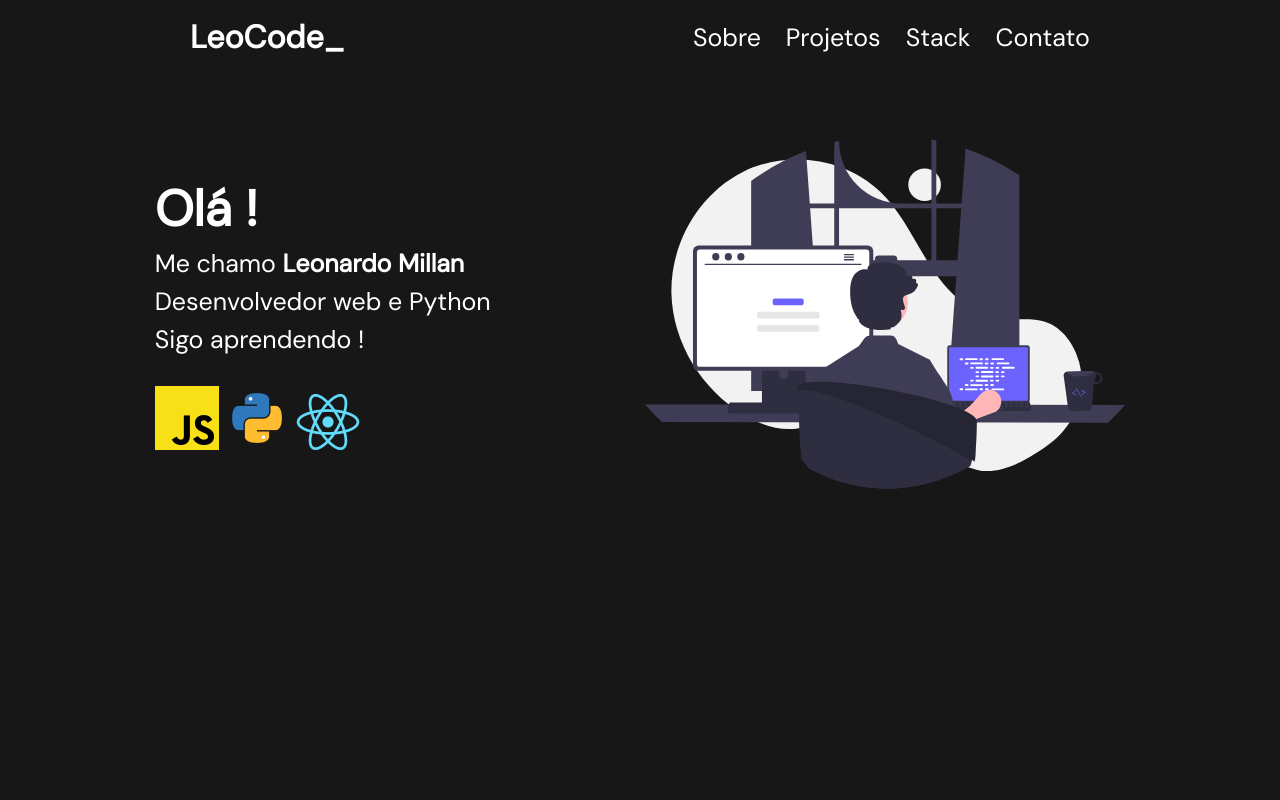
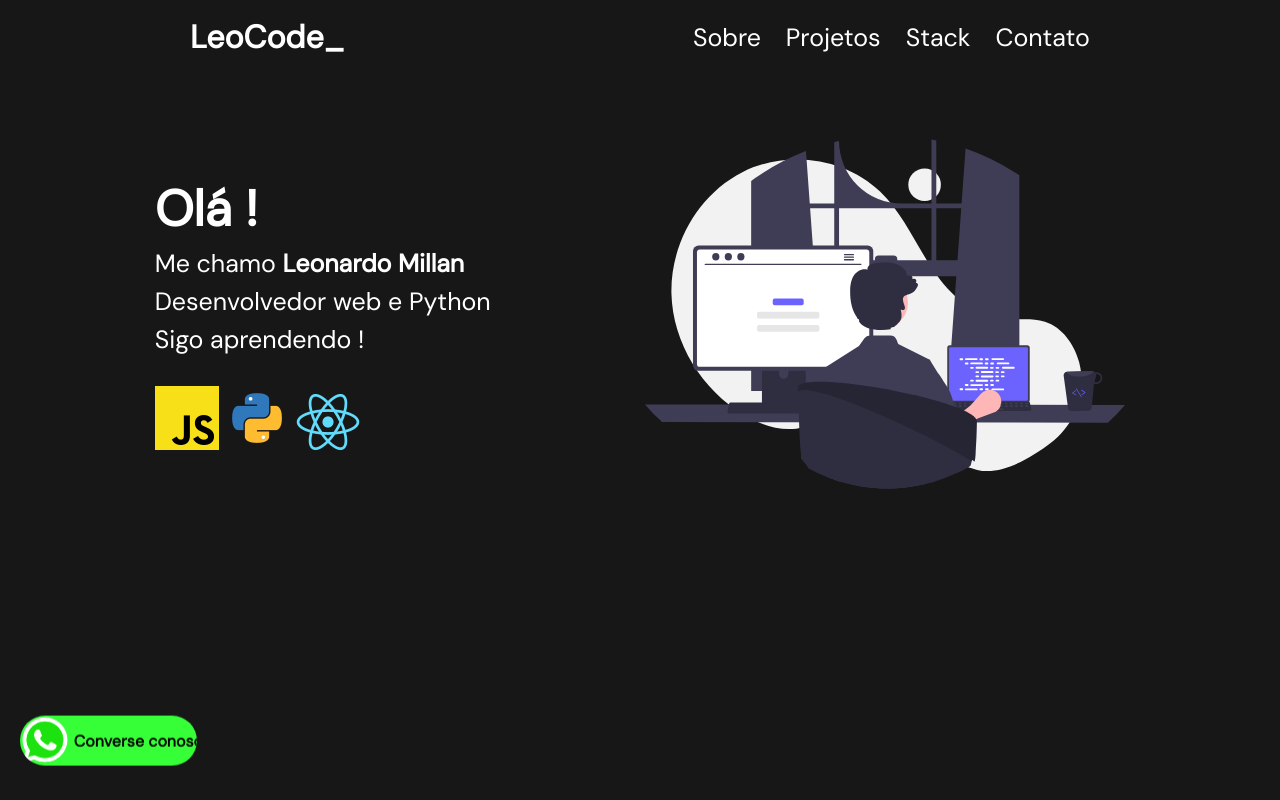
Before and after one commit to leomillan22/Portifolio, a plain HTML site: page index.html in a window 1280 px wide. Drawn offline with Linux system fonts and the light colour scheme.

Commit message:
botao whatsapp

```diff
--- a/CSS/style.css
+++ b/CSS/style.css
@@ -3,12 +3,13 @@
     box-sizing: border-box;
     padding: 0;
     margin: 0;
-    background-color: #171717;
     color: white;
     font-family: 'DM Sans', sans-serif;
     text-decoration: none;
 }
-
+body{
+    background-color: #171717
+}
 header{
     display: flex;
     align-items: center;
@@ -44,3 +45,63 @@ main{
 .stack{
     margin-top: 1em;
 }
+
+
+
+/* BUTTON WHATSAPP */
+#div-fixa{
+    position: fixed;
+    bottom: 20px;
+    margin: 0 20px;
+    background: rgb(37, 184, 37);
+    width: 230px;
+    border-radius: 50px;
+    cursor: pointer;
+    transition: 0.5s all;
+}
+
+#div-fixa.shrink{
+    width: 50px;
+    transition: 0.5s all;
+    overflow: hidden;
+
+}
+
+#div-fixa img{
+    width: 50px;
+    height: 50px;
+}
+
+#div-fixa a .flex-itens{
+    display: flex;
+    align-items: center;
+}
+
+#div-fixa a .flex-itens span{
+    display: block;
+    font-weight: bold;
+    color: #040305;
+    margin-left: 5px;
+    min-width: 170px;
+}
+
+/* ANIMACAO BOTAO */
+
+.flutuar {
+    animation-name: flutuar;
+    animation-duration: 0.7s;
+    animation-iteration-count: infinite;
+    animation-direction: alternate;
+    animation-timing-function: ease-in-out;
+}
+
+@keyframes flutuar {
+    from {
+        transform: translate3d(0, 0, 0);
+        filter: brightness(100%);
+    }
+    to {
+        transform: translate3d(0, -15px, 0);
+        filter: brightness(150%);
+    }
+}
--- a/index.html
+++ b/index.html
@@ -41,5 +41,15 @@
     <footer>
 
     </footer>
+    <div id="div-fixa" class="flutuar" data-shrink="yes">
+        <a href="https://api.whatsapp.com/send/?phone=5511992686148&text&type=phone_number&app_absent=0" target="_blank">
+            <div class="flex-itens">
+                <img src="./img/whatsapp.png" alt="Chamar no whatsapp!">
+                <span>Converse conosco!</span>
+            </div>
+        </a>
+
+    </div>
+    <script src="./js/whatsapp-shrink.js"></script>
 </body>
 </html>
```
Also changed, not shown: img/whatsapp.png (added).
